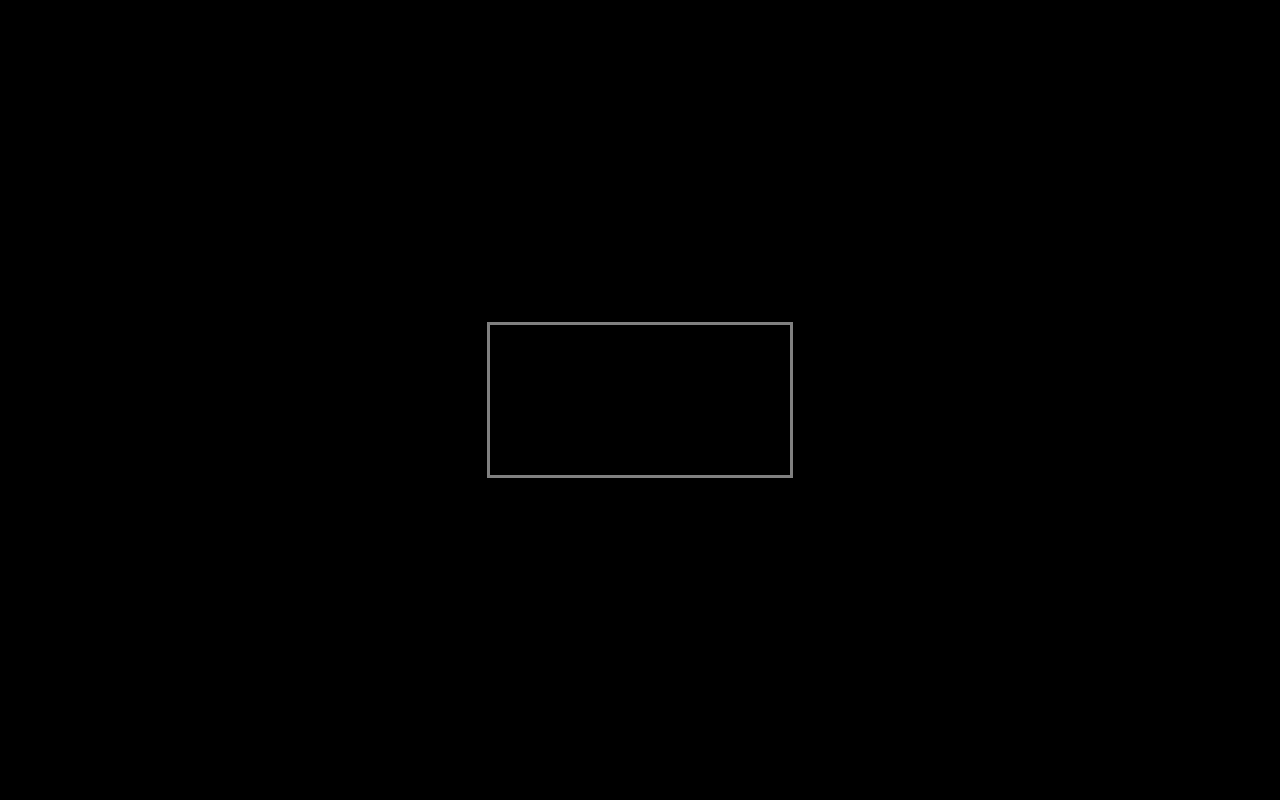
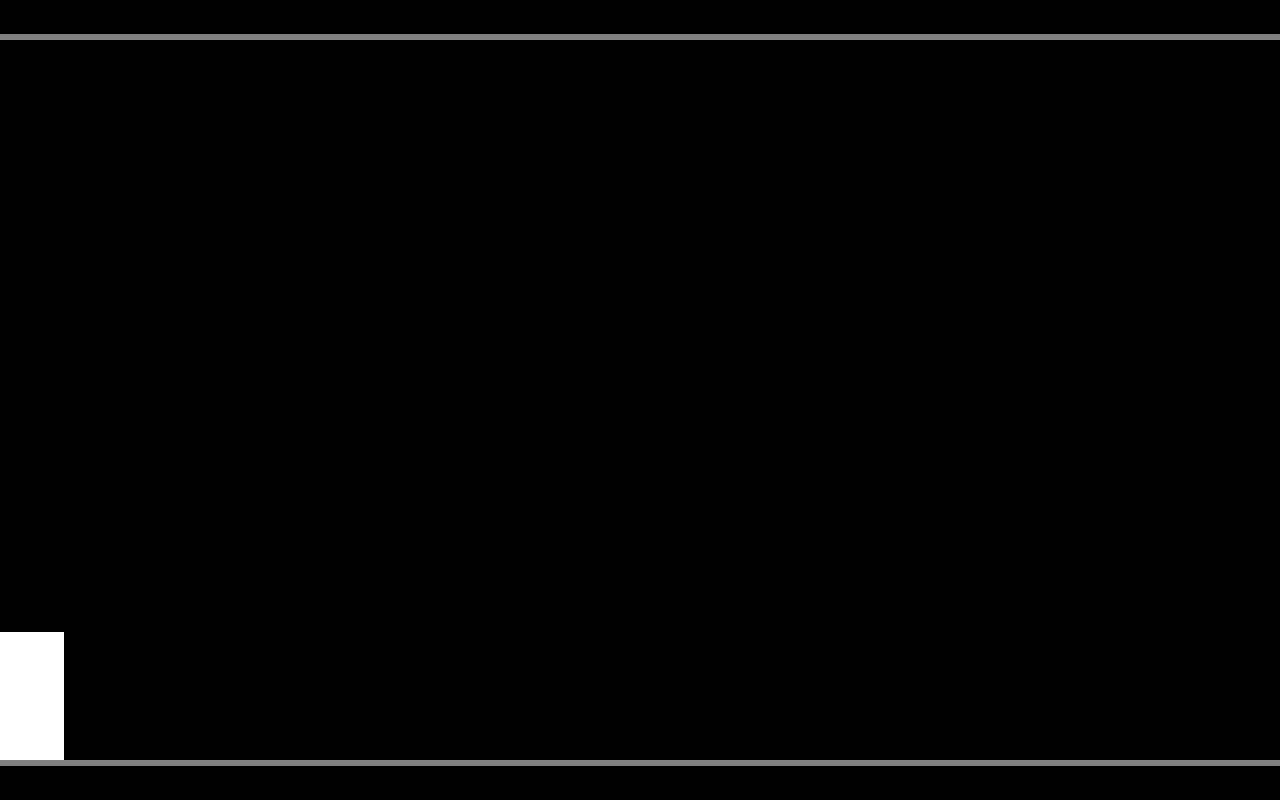
Before and after one commit to nonqme/game, a plain HTML site: page index.html in a window 1280 px wide. Drawn offline with Linux system fonts and the light colour scheme.

Commit message:
Ajout class Entity, World et GameEngine

```diff
--- /dev/null
+++ b/Entity.js
@@ -0,0 +1,14 @@
+export default class Entity {
+    constructor(canvas) {
+        this.gameHeight = canvas.height;
+        this.width = 32;
+        this.heigth = 64;
+        this.x = 0;
+        this.y = this.gameHeight - this.heigth;
+    }
+
+    draw(context) {
+        context.fillStyle = 'white';
+        context.fillRect(this.x, this.y, this.width, this.heigth)
+    }
+}
--- /dev/null
+++ b/GameEngine.js
@@ -0,0 +1,21 @@
+/** @type {CanvasRenderingContext2D} */
+
+import Entity from "./Entity.js";
+
+
+export default class GameEngine {
+    constructor(canvas) {;
+        this.canvas = canvas.element;
+        this.width = canvas.width;
+        this.height = canvas.height;
+        this.context = this.canvas.getContext('2d');
+        this.canvas.width = this.width;
+        this.canvas.height = this.height;
+        this.context.imageSmoothingEnabled = false;
+    }
+
+    init() {
+        let entity = new Entity({ width: this.width, height: this.height});
+        entity.draw(this.context);
+    }
+}
--- a/script.js
+++ b/script.js
@@ -0,0 +1,4 @@
+import GameEngine from "./GameEngine.js"
+
+const gameEngine = new GameEngine({ element: document.getElementById('canvas1'), width: 640, height: 360});
+gameEngine.init();
--- a/style.css
+++ b/style.css
@@ -13,5 +13,17 @@ body {
     position: absolute;
     top: 50%;
     left: 50%;
-    transform: translate(-50%, -50%);
+    transform: translate(-50%, -50%) scale(2);
+    image-rendering: -moz-crisp-edges;
+    image-rendering: -webkit-crisp-edges;
+    image-rendering: pixelated;
+    image-rendering: crisp-edges;
 }
+
+#background {
+    display: none;
+}
+
+#spritesheet {
+    display: none;
+}
```
Also changed, not shown: World.js (added, +11 -0 lines).
